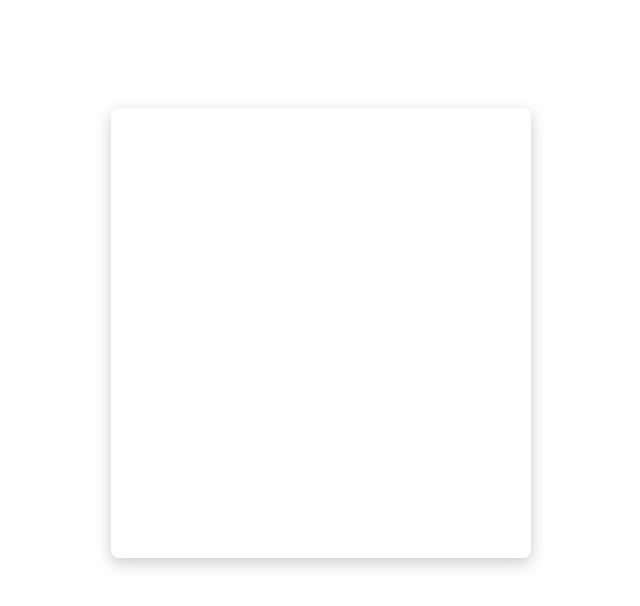
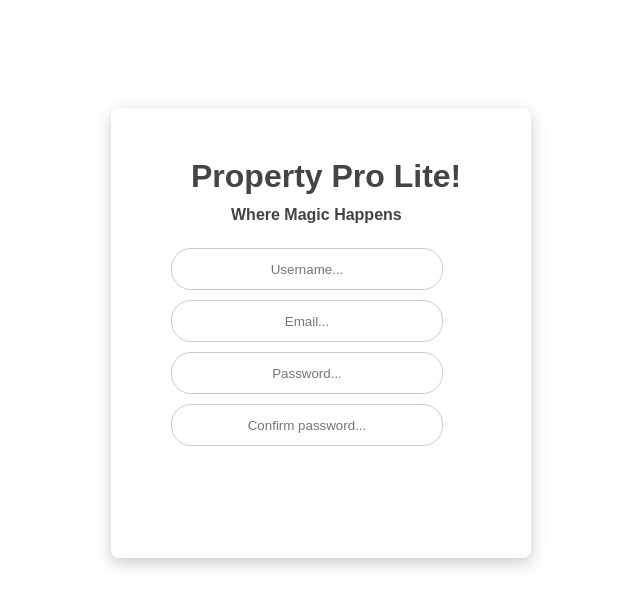
Before and after one commit to kwizeraelvis/PropertyProLite, a plain HTML site: page UI/html/signup.html in a window 1280 px wide. Shown: the whole page, without its empty margins (319-959 px from the left). Drawn offline with Linux system fonts and the light colour scheme.

Commit message:
[Feature #167119478] Add input fields of the sign-up page

```diff
--- a/UI/html/signup.html
+++ b/UI/html/signup.html
@@ -12,7 +12,15 @@
 <body>
 
     <div class="card sign-up">
+        <h1 class="login-title">Property Pro Lite!</h1>
+        <h4 class="login-mini-title">Where Magic Happens</h4>
+        <div class="login-field-container">
+            <input class="input-field" type="text" placeholder="Username...">
+            <input class="input-field" type="text" placeholder="Email...">
+            <input class="input-field" type="text" placeholder="Password...">
+            <input class="input-field" type="text" placeholder="Confirm password...">
 
+        </div>
     </div>
 
     <script src="../js/signup.js"></script>
```
